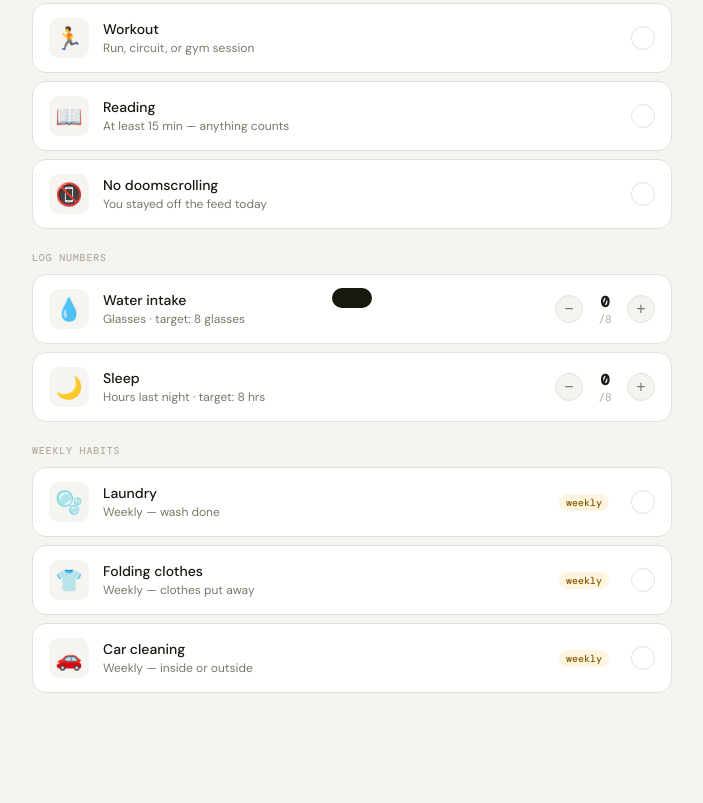
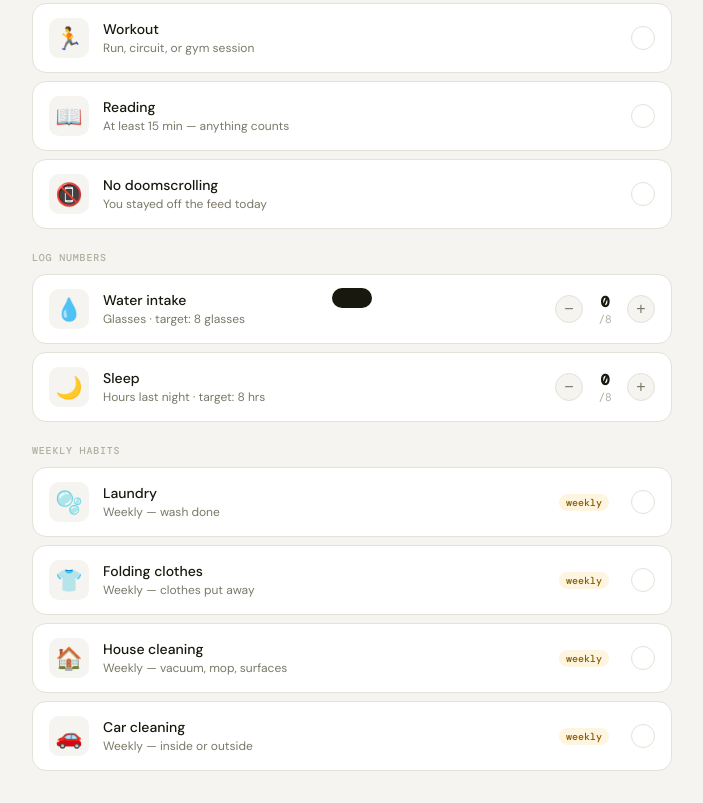
Before and after one commit to SarveshSurve/Habits, a plain HTML site: page index.html in a window 1280 px wide. Shown: the part 548-1351 px from the top of the page, without its empty margins (288-991 px from the left). Before the commit the page ends 1273 px from the top, so only its background shows below. Drawn offline with nearby package versions, Linux system fonts and the light colour scheme.

Commit message:
Add files via upload

```diff
--- a/index.html
+++ b/index.html
@@ -4,6 +4,10 @@
 <meta charset="UTF-8">
 <meta name="viewport" content="width=device-width, initial-scale=1.0">
 <title>Habits — Sarvesh</title>
+<meta name="apple-mobile-web-app-capable" content="yes">
+<meta name="apple-mobile-web-app-status-bar-style" content="default">
+<meta name="apple-mobile-web-app-title" content="Habits">
+<meta name="theme-color" content="#ffffff">
 <link href="https://fonts.googleapis.com/css2?family=DM+Sans:ital,wght@0,400;0,500;0,600;1,400&family=DM+Mono:wght@400;500&display=swap" rel="stylesheet">
 <style>
 :root {
@@ -163,9 +167,10 @@ const HABITS_NUMBER = [
   { id: 'sleep',  icon: '🌙', name: 'Sleep',        sub: 'Hours last night', min: 0, max: 12, target: 8, unit: 'hrs' },
 ];
 const HABITS_WEEKLY = [
-  { id: 'laundry',  icon: '🫧', name: 'Laundry',         sub: 'Weekly — wash done' },
-  { id: 'folding',  icon: '👕', name: 'Folding clothes',  sub: 'Weekly — clothes put away' },
-  { id: 'car',      icon: '🚗', name: 'Car cleaning',     sub: 'Weekly — inside or outside' },
+  { id: 'laundry',  icon: '🫧', name: 'Laundry',          sub: 'Weekly — wash done' },
+  { id: 'folding',  icon: '👕', name: 'Folding clothes',   sub: 'Weekly — clothes put away' },
+  { id: 'house',    icon: '🏠', name: 'House cleaning',    sub: 'Weekly — vacuum, mop, surfaces' },
+  { id: 'car',      icon: '🚗', name: 'Car cleaning',      sub: 'Weekly — inside or outside' },
 ];
 
 const QUOTES = [
```
